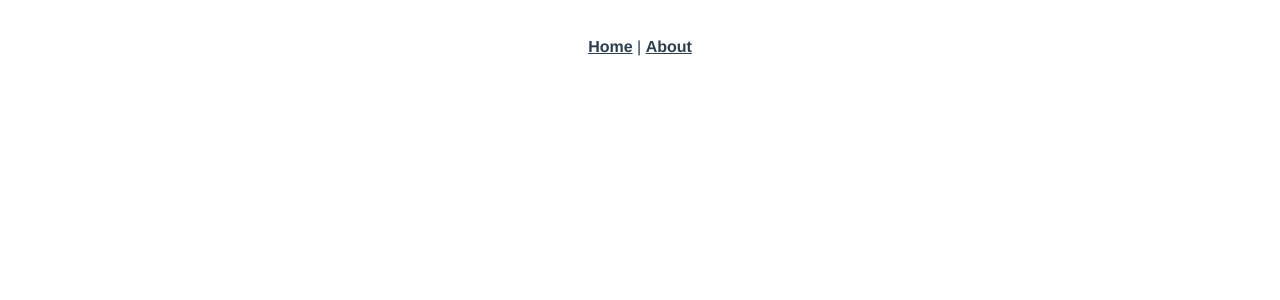
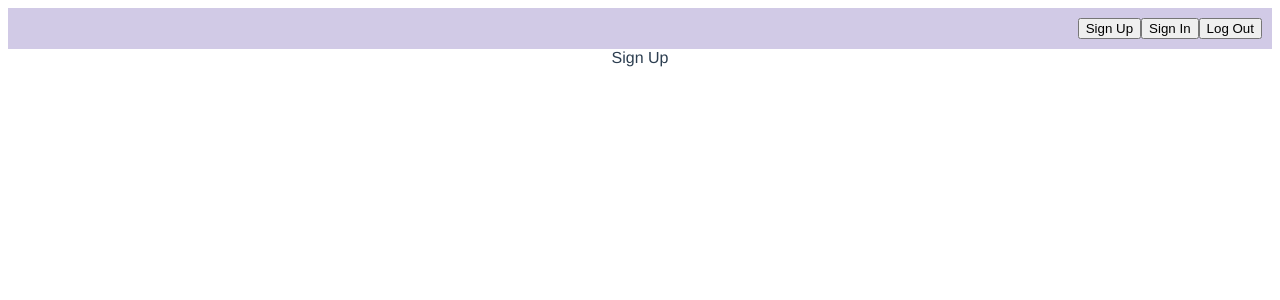
Before and after one commit to livmarx/the-experiment, a Vue app: page /signup in a window 1280 px wide. Shown: the top 300 px of the page. Built offline with nearby package versions, Linux system fonts and the light colour scheme.

Commit message:
delete all and add nav

```diff
--- a/src/App.vue
+++ b/src/App.vue
@@ -1,12 +1,20 @@
 <template>
   <div id="app">
-    <div id="nav">
-      <router-link to="/">Home</router-link> |
-      <router-link to="/about">About</router-link>
-    </div>
+    <NavBar />
     <router-view/>
   </div>
 </template>
+
+<script>
+import NavBar from '@/components/NavBar.vue'
+
+export default {
+  name: 'App',
+  components:{
+    NavBar,
+  }
+}
+</script>
 
 <style lang="scss">
 #app {
--- a/src/components/HelloWorld.vue
+++ /dev/null
@@ -1,58 +0,0 @@
-<template>
-  <div class="hello">
-    <h1>{{ msg }}</h1>
-    <p>
-      For a guide and recipes on how to configure / customize this project,<br>
-      check out the
-      <a href="https://cli.vuejs.org" target="_blank" rel="noopener">vue-cli documentation</a>.
-    </p>
-    <h3>Installed CLI Plugins</h3>
-    <ul>
-      <li><a href="https://github.com/vuejs/vue-cli/tree/dev/packages/%40vue/cli-plugin-babel" target="_blank" rel="noopener">babel</a></li>
-      <li><a href="https://github.com/vuejs/vue-cli/tree/dev/packages/%40vue/cli-plugin-eslint" target="_blank" rel="noopener">eslint</a></li>
-    </ul>
-    <h3>Essential Links</h3>
-    <ul>
-      <li><a href="https://vuejs.org" target="_blank" rel="noopener">Core Docs</a></li>
-      <li><a href="https://forum.vuejs.org" target="_blank" rel="noopener">Forum</a></li>
-      <li><a href="https://chat.vuejs.org" target="_blank" rel="noopener">Community Chat</a></li>
-      <li><a href="https://twitter.com/vuejs" target="_blank" rel="noopener">Twitter</a></li>
-      <li><a href="https://news.vuejs.org" target="_blank" rel="noopener">News</a></li>
-    </ul>
-    <h3>Ecosystem</h3>
-    <ul>
-      <li><a href="https://router.vuejs.org" target="_blank" rel="noopener">vue-router</a></li>
-      <li><a href="https://vuex.vuejs.org" target="_blank" rel="noopener">vuex</a></li>
-      <li><a href="https://github.com/vuejs/vue-devtools#vue-devtools" target="_blank" rel="noopener">vue-devtools</a></li>
-      <li><a href="https://vue-loader.vuejs.org" target="_blank" rel="noopener">vue-loader</a></li>
-      <li><a href="https://github.com/vuejs/awesome-vue" target="_blank" rel="noopener">awesome-vue</a></li>
-    </ul>
-  </div>
-</template>
-
-<script>
-export default {
-  name: 'HelloWorld',
-  props: {
-    msg: String
-  }
-}
-</script>
-
-<!-- Add "scoped" attribute to limit CSS to this component only -->
-<style scoped lang="scss">
-h3 {
-  margin: 40px 0 0;
-}
-ul {
-  list-style-type: none;
-  padding: 0;
-}
-li {
-  display: inline-block;
-  margin: 0 10px;
-}
-a {
-  color: #42b983;
-}
-</style>
--- /dev/null
+++ b/src/components/NavBar.vue
@@ -0,0 +1,28 @@
+<template>
+  <div class="nav">
+    <nav>
+      <NavLink buttonName="Log Out" route="LogOut" />
+      <NavLink buttonName="Sign In" route="signin" />
+      <NavLink buttonName="Sign Up" route="signup" />
+    </nav>
+  </div>
+</template>
+
+<script>
+import NavLink from '@/components/NavLink';
+export default {
+  name: 'NavBar',
+  components: {
+    NavLink,
+  },
+};
+</script>
+
+<style>
+nav {
+  background-color:#d1cae6;
+  padding: 10px;
+  display: flex;
+  flex-direction: row-reverse;
+}
+</style>
--- /dev/null
+++ b/src/components/NavLink.vue
@@ -0,0 +1,17 @@
+<template>
+  <div>
+    <button @click="redirectTo">{{buttonName}}</button>
+  </div>
+</template>
+
+<script>
+export default {
+  name: 'NavLink',
+  props: ['buttonName', 'route'],
+  methods: {
+    redirectTo() {
+      this.$router.push({ name: this.route });
+    },
+  },
+};
+</script>
--- a/src/router.js
+++ b/src/router.js
@@ -1,8 +1,10 @@
-import Vue from 'vue'
-import Router from 'vue-router'
-import Home from './views/Home.vue'
+import Vue from 'vue';
+import Router from 'vue-router';
+import Home from '@/views/Home.vue';
+import SignUp from '@/views/auth/SignUp.vue';
+import SignIn from '@/views/auth/SignIn.vue';
 
-Vue.use(Router)
+Vue.use(Router);
 
 export default new Router({
   mode: 'history',
@@ -11,15 +13,22 @@ export default new Router({
     {
       path: '/',
       name: 'home',
-      component: Home
+      component: Home,
     },
     {
-      path: '/about',
-      name: 'about',
-      // route level code-splitting
-      // this generates a separate chunk (about.[hash].js) for this route
-      // which is lazy-loaded when the route is visited.
-      component: () => import(/* webpackChunkName: "about" */ './views/About.vue')
-    }
-  ]
-})
+      path: '/home',
+      name: 'home',
+      redirect: '/',
+    },
+    {
+      path: '/signup',
+      name: 'signup',
+      component: SignUp,
+    },
+    {
+      path: '/signin',
+      name: 'signin',
+      component: SignIn,
+    },
+  ],
+});
--- a/src/views/About.vue
+++ /dev/null
@@ -1,5 +0,0 @@
-<template>
-  <div class="about">
-    <h1>This is an about page</h1>
-  </div>
-</template>
--- a/src/views/Home.vue
+++ b/src/views/Home.vue
@@ -1,18 +1,12 @@
 <template>
-  <div class="home">
-    <img alt="Vue logo" src="../assets/logo.png">
-    <HelloWorld msg="Welcome to Your Vue.js App"/>
-  </div>
+  <div class="home">Home</div>
 </template>
 
 <script>
 // @ is an alias to /src
-import HelloWorld from '@/components/HelloWorld.vue'
 
 export default {
   name: 'home',
-  components: {
-    HelloWorld
-  }
-}
+  components: {},
+};
 </script>
--- /dev/null
+++ b/src/views/auth/SignIn.vue
@@ -0,0 +1,9 @@
+<template>
+  <div>Sign In</div>
+</template>
+
+<script>
+export default {
+  name: 'SignIn',
+};
+</script>
--- /dev/null
+++ b/src/views/auth/SignUp.vue
@@ -0,0 +1,9 @@
+<template>
+  <div>Sign Up</div>
+</template>
+
+<script>
+export default {
+  name: 'SignUp',
+};
+</script>
```
